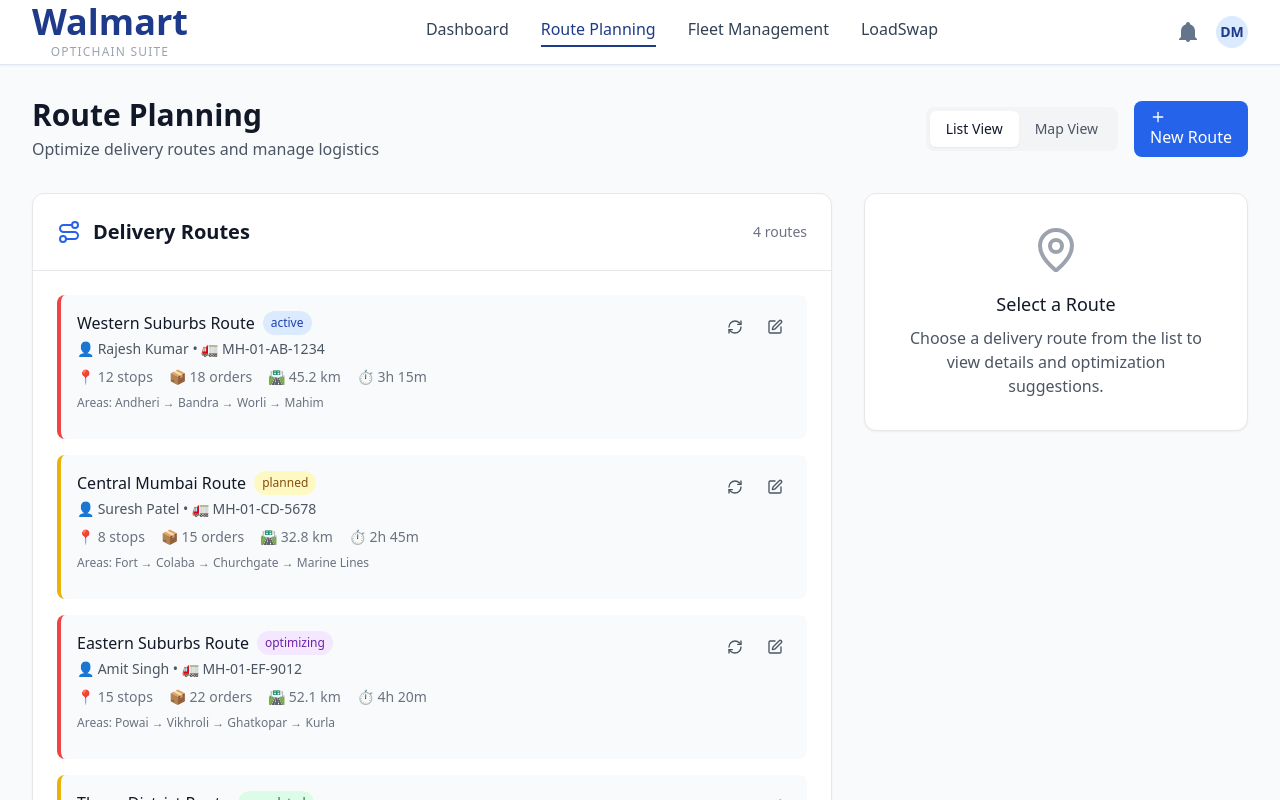
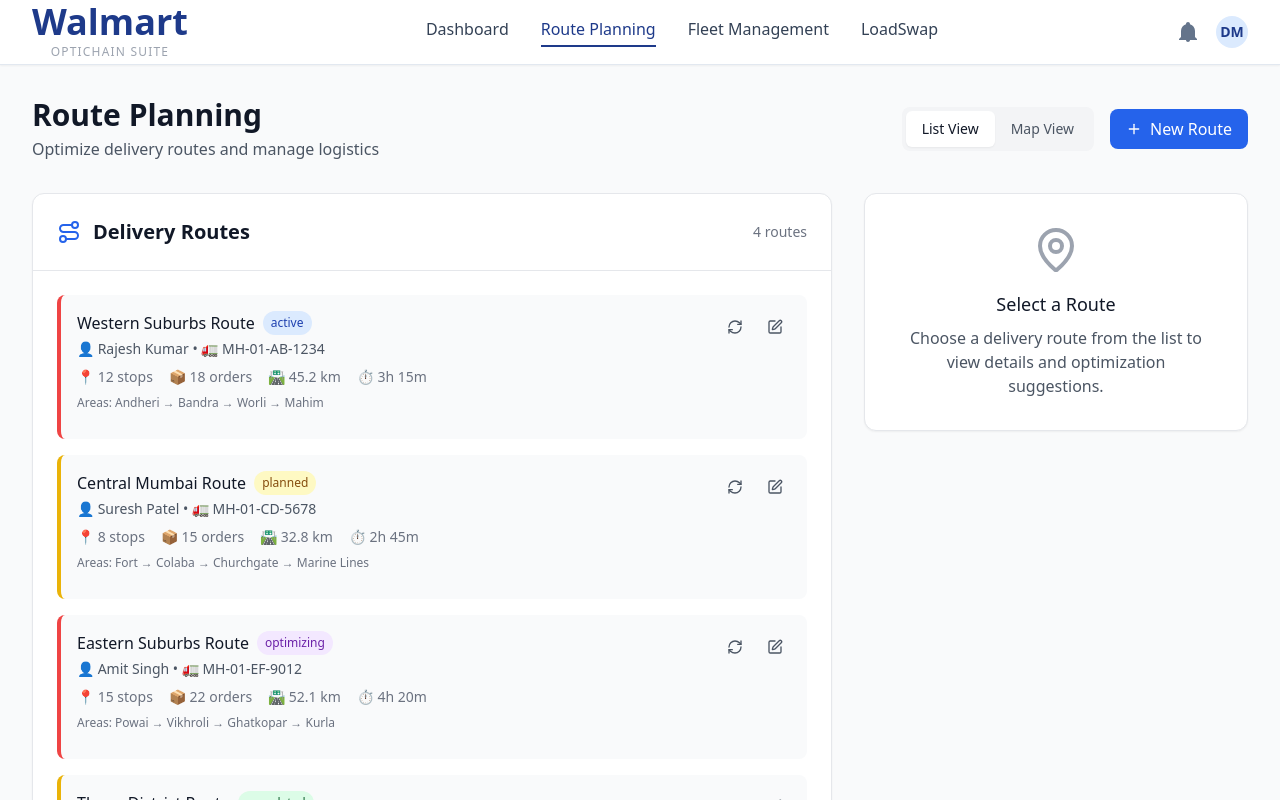
Before and after one commit to Ayush-1789/OptiChain, a React (Create React App) app in the folder frontend/: page /delivery/routes in a window 1280 px wide. Shown: the top 800 px of the page. Built offline with nearby package versions, Linux system fonts and the light colour scheme; the HTML template or start-up script is replaced by a standard one.

Commit message:
Fixed buttons for multiple pages in the delivery role

```diff
--- a/frontend/src/components/delivery/DeliveryDashboard.tsx
+++ b/frontend/src/components/delivery/DeliveryDashboard.tsx
@@ -253,7 +253,7 @@
               <option value="week">This Week</option>
               <option value="month">This Month</option>
             </select>
-            <button className="px-4 py-2 bg-blue-600 text-white rounded-lg hover:bg-blue-700 transition-colors">
+            <button className="flex items-center px-4 py-2 bg-blue-600 text-white rounded-lg hover:bg-blue-700 transition-colors">
               <MapPin className="h-4 w-4 mr-2" />
               Track All
             </button>
--- a/frontend/src/components/delivery/FleetManagement.tsx
+++ b/frontend/src/components/delivery/FleetManagement.tsx
@@ -273,7 +273,7 @@
               <p className="text-gray-600 mt-1">Monitor and manage delivery vehicles</p>
             </div>
             <div className="flex items-center gap-4">
-            <button className="px-4 py-2 bg-blue-600 text-white rounded-lg hover:bg-blue-700 transition-colors">
+            <button className="flex items-center px-4 py-2 bg-blue-600 text-white rounded-lg hover:bg-blue-700 transition-colors">
               <Plus className="h-4 w-4 mr-2" />
               Add Vehicle
             </button>
--- a/frontend/src/components/delivery/RoutePlanning.tsx
+++ b/frontend/src/components/delivery/RoutePlanning.tsx
@@ -270,7 +270,7 @@
                 Map View
               </button>
             </div>
-            <button className="px-4 py-2 bg-blue-600 text-white rounded-lg hover:bg-blue-700 transition-colors">
+            <button className="flex items-center px-4 py-2 bg-blue-600 text-white rounded-lg hover:bg-blue-700 transition-colors">
               <Plus className="h-4 w-4 mr-2" />
               New Route
             </button>
```
